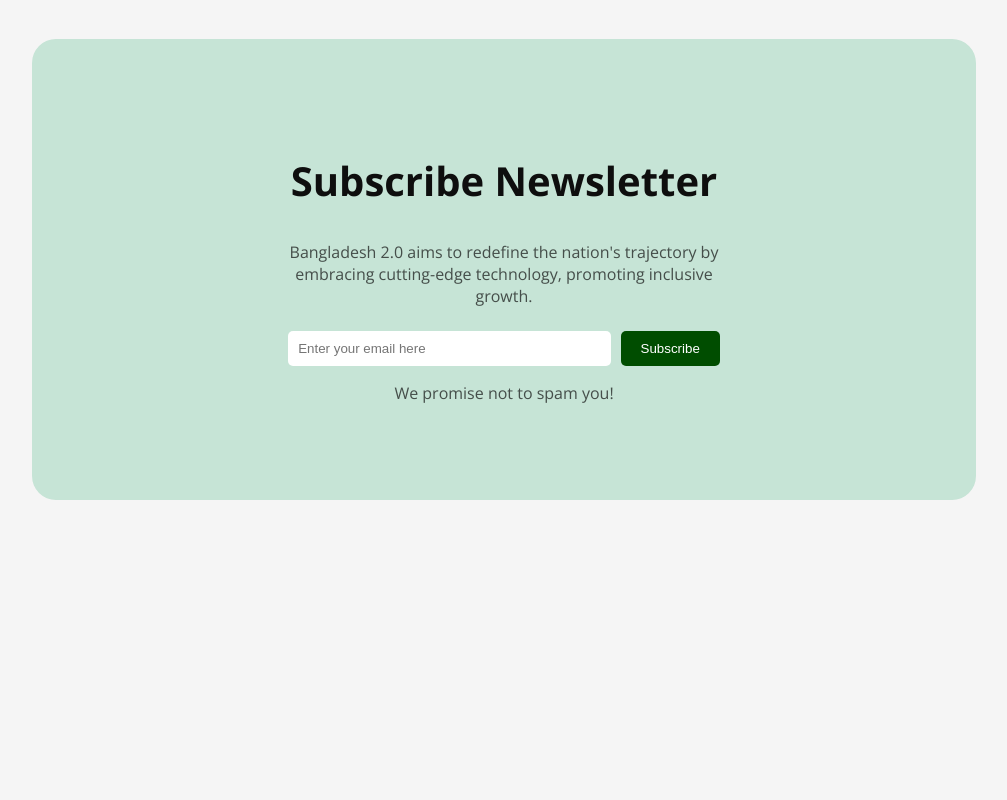
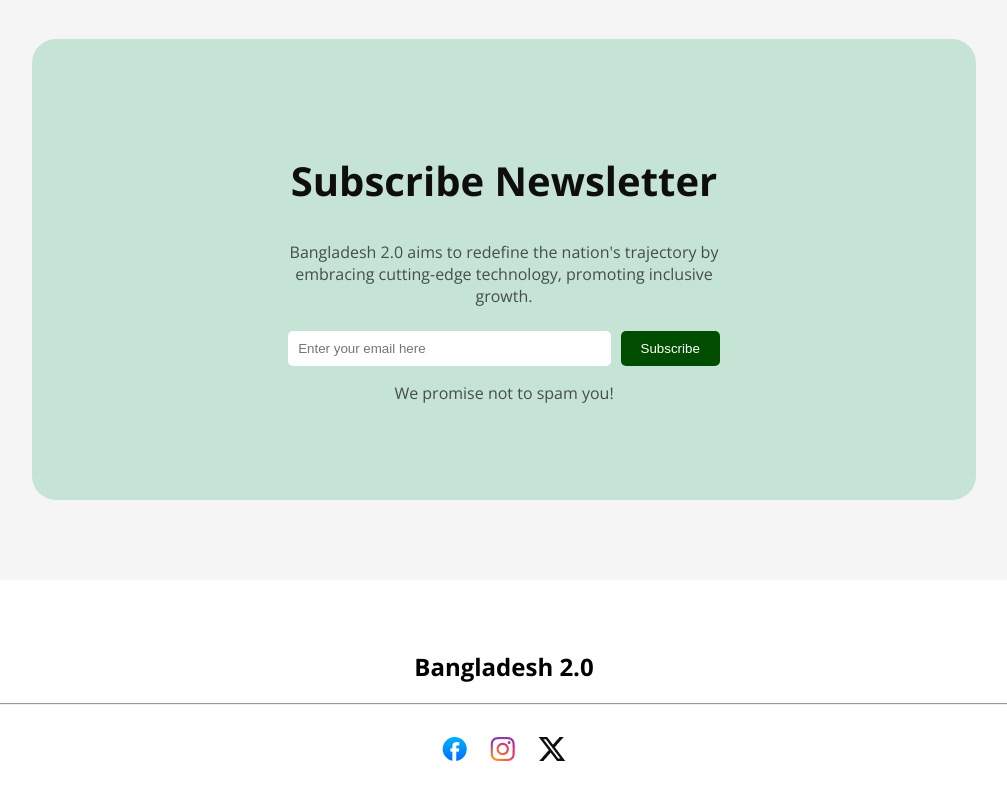
Before and after one commit to muradn30n/B11A1--assignment-1, a plain HTML site: page index.html in a window 1280 px wide. Shown: the part 5439-6239 px from the top of the page, without its empty margins (136-1143 px from the left). Before the commit the page ends 6019 px from the top, so only its background shows below. Drawn offline with nearby package versions, Linux system fonts and the light colour scheme.

Commit message:
added the footer section

```diff
--- a/index.html
+++ b/index.html
@@ -255,8 +255,14 @@
 
         </section>
     </main>
-    <footer>
-
+    <footer class="text-center">
+            <div class="footer-section">
+                <h2 class="footer-title">Bangladesh 2.0</h2>
+                <hr>
+                <div class="icons">
+                   <a href="https://www.facebook.com/murad.n30n"><img src="assets/facebook.png" alt="facebook"></a><a href="https://www.instagram.com/no_one_or_maybe_murad/"><img src="assets/instagram.png" alt="instagram"></a> <a href="https://x.com/n30nmurad"><img src="assets/x.png" alt="twitter"></a>
+                </div>
+            </div>
     </footer>
 </body>
 
--- a/styles/style.css
+++ b/styles/style.css
@@ -364,3 +364,14 @@ margin-bottom: 32px;
 .subscribe-button:hover {
     background-color: #003300;
 }
+/* footer styles */
+footer{
+    padding: 50px 0;
+    background-color: white;
+}
+.icons{
+    margin-top: 32px;
+    display: flex;
+    justify-content: center;
+    gap: 23px;
+}
```
